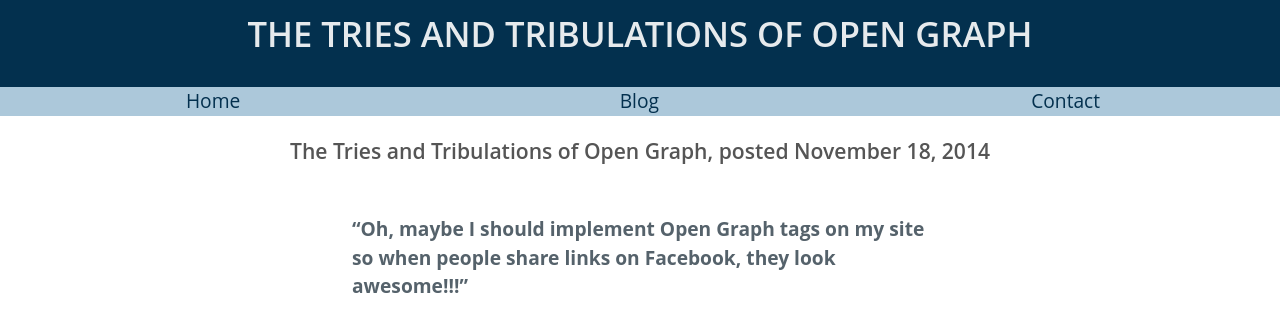
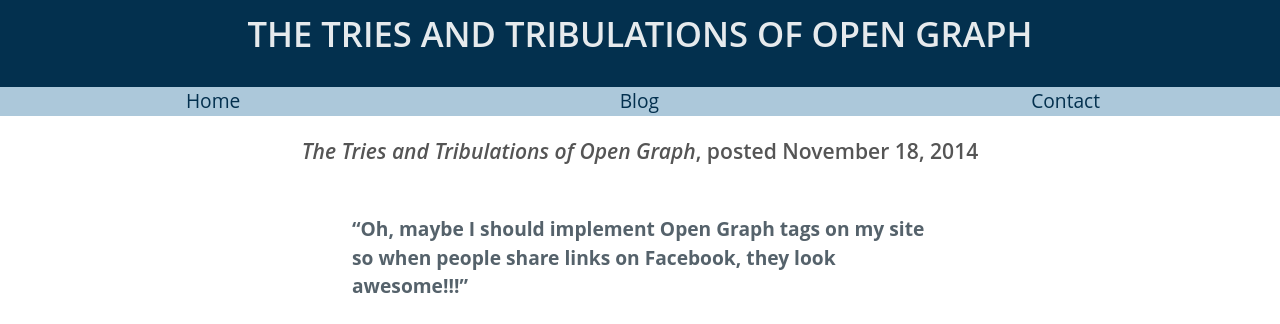
Before and after one commit to jordanmunson/jordanmunson.github.com, a Jekyll site: the page built from _posts/2014-11-18-tries-and-tribulations-of-open-graph.md, in a window 1280 px wide. Shown: the top 324 px of the page. Built offline with Jekyll 4.4.1, drawn with Linux system fonts in a browser that asks for light colours; Markdown is read by kramdown in place of the engine named in the settings.

Commit message:
Better post title formatting

```diff
--- a/_layouts/post.html
+++ b/_layouts/post.html
@@ -2,7 +2,7 @@
 layout: default
 ---
 <div class="row clearfix">
-  <div class="column full"><h3>{{ page.title }}, posted {{ page.date | date: "%B %-d, %Y"  }}</h3></div>
+  <div class="column full"><h3><em>{{ page.title }}</em>, posted {{ page.date | date: "%B %-d, %Y"  }}</h3></div>
 </div>
 
 <div class="row clearfix">
```
